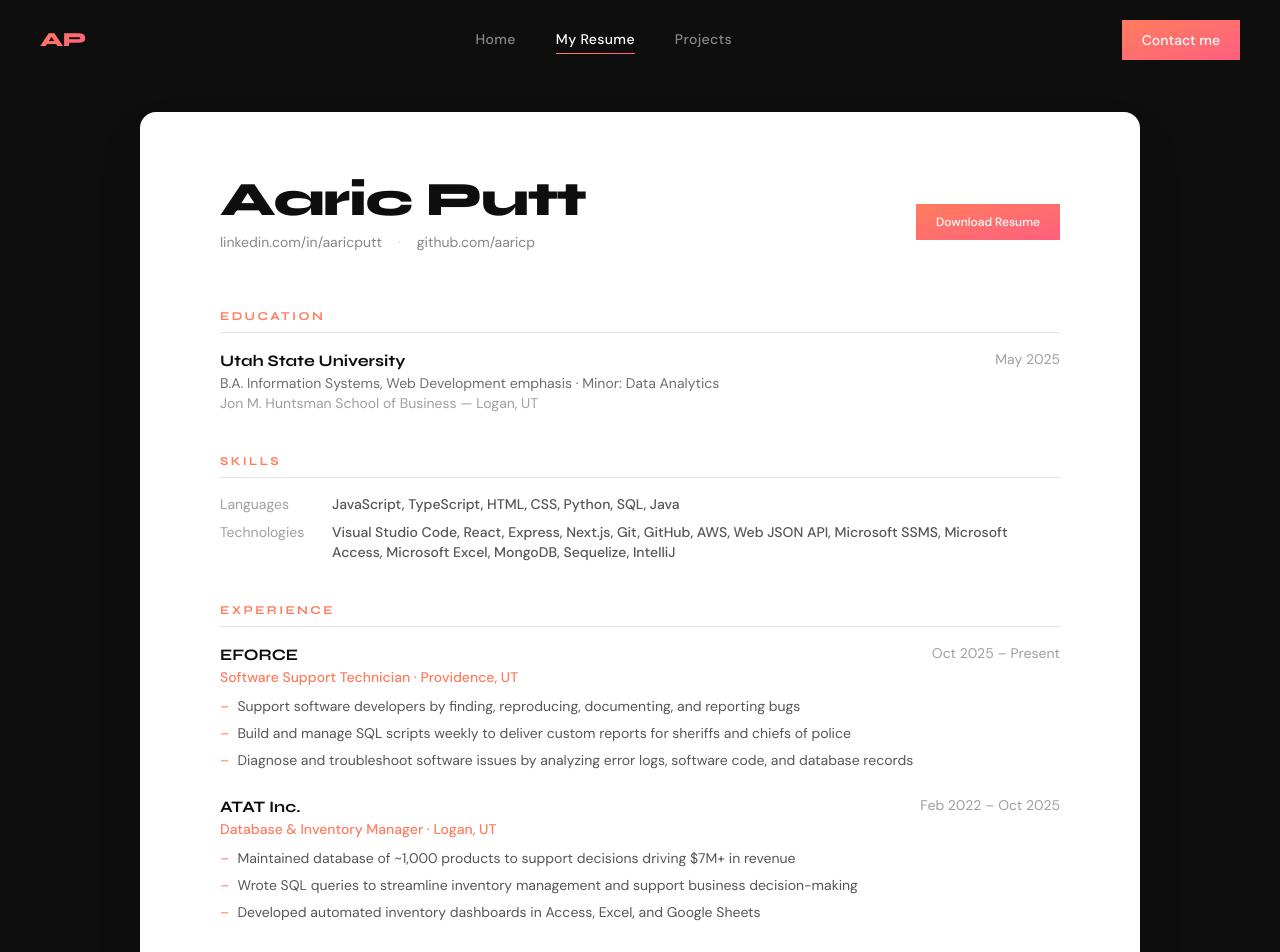
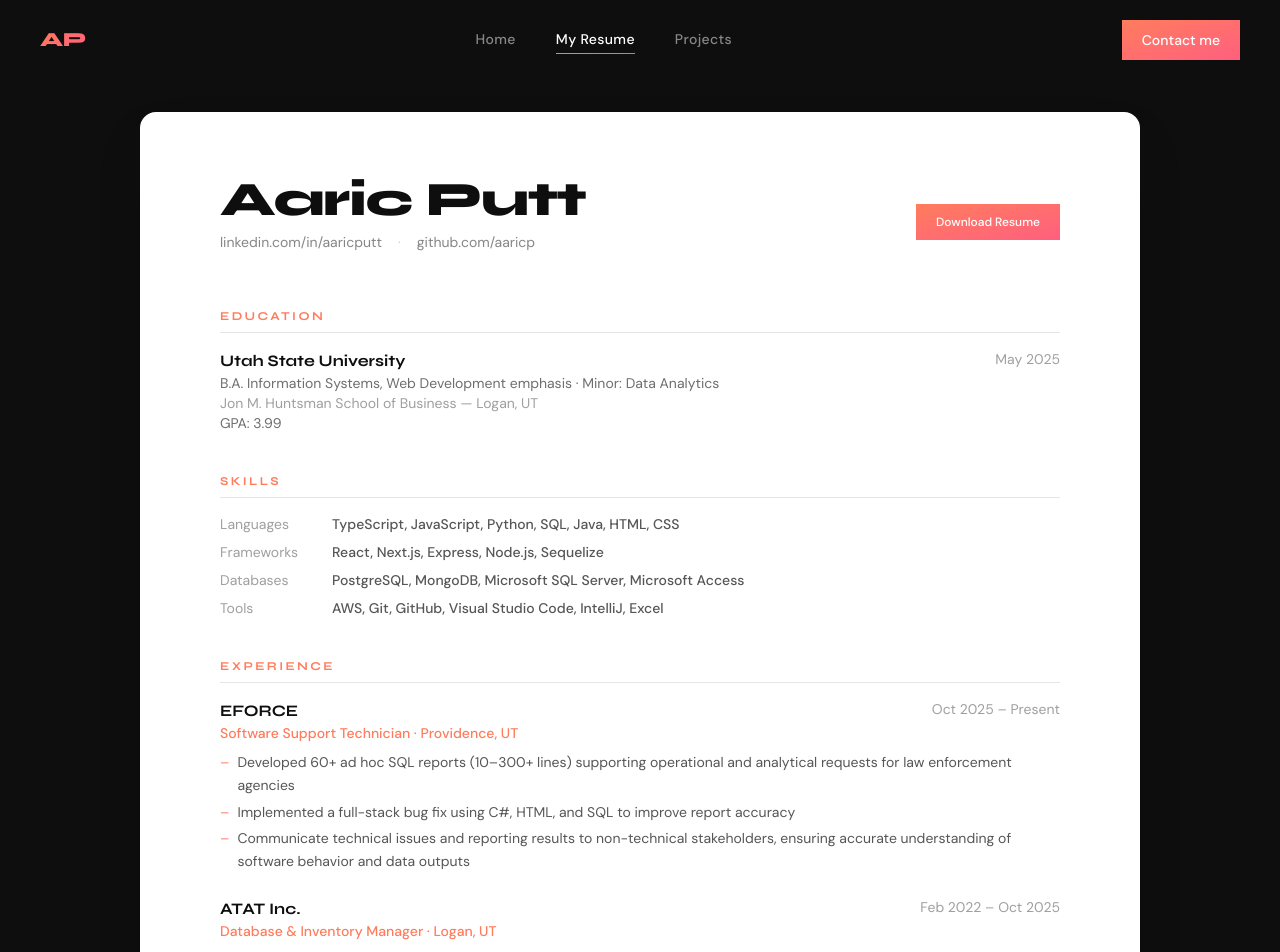
Before and after one commit to AaricP/aaricputt.com, a Next.js app: page /resume in a window 1280 px wide. Shown: the top 952 px of the page. Built offline with nearby package versions, Linux system fonts and the light colour scheme.

Commit message:
Updated Resume and Hero Section

```diff
--- a/app/(landing)/HeroSection.tsx
+++ b/app/(landing)/HeroSection.tsx
@@ -27,16 +27,19 @@ export default function HeroSection() {
 						Hi, I'm Aaric
 					</div>
 					<h1 className="font-syne font-extrabold text-[clamp(2rem,4vw,3rem)] tracking-[-0.03em] leading-tight mb-6">
-                        Always Learning
+						Full-Stack Developer
 					</h1>
+
 					<p className="text-white/45 leading-relaxed font-light mb-4">
-                        I'm a web developer with a focus on full-stack development, with a B.A. in Information Systems from Utah State University.
+						I'm a full-stack developer with a B.A. in Information Systems from Utah State University and a minor in Data Analytics. I enjoy building applications, working with databases, and creating solutions that connect technology with business needs.
 					</p>
+
 					<p className="text-white/45 leading-relaxed font-light mb-4">
-                        I enjoy working across the whole stack — backend logic, databases, and everything the user actually sees.
+						My professional experience includes managing databases, developing SQL reporting solutions, analyzing relational data, troubleshooting software issues, and building tools that support business decisions. I enjoy working at the intersection of software, data, and real-world problems.
 					</p>
+
 					<p className="text-white/45 leading-relaxed font-light">
-                        Currently working as a Software Support Technician at EFORCE, where I look into error logs, reproduce bugs, and write SQL scripts for law enforcement clients. I care about code that makes people's lives easier.
+						Outside of work, I build full-stack applications using React, Next.js, TypeScript, REST APIs, and database-driven architectures.
 					</p>
 					<div className="flex gap-5 items-center flex-wrap mt-10">
 						<div className="flex gap-5 items-center flex-wrap mt-10">
--- a/app/(landing)/resume/page.tsx
+++ b/app/(landing)/resume/page.tsx
@@ -1,7 +1,35 @@
 export default function AboutPage() {
 	const skills = {
-        Languages: ["JavaScript", "TypeScript", "HTML", "CSS", "Python", "SQL", "Java"],
-        Technologies: ["Visual Studio Code", "React", "Express", "Next.js", "Git", "GitHub", "AWS", "Web JSON API", "Microsoft SSMS", "Microsoft Access", "Microsoft Excel", "MongoDB", "Sequelize", "IntelliJ"],
+		Languages: [
+			"TypeScript",
+			"JavaScript",
+			"Python",
+			"SQL",
+			"Java",
+			"HTML",
+			"CSS",
+		],
+		Frameworks: [
+			"React",
+			"Next.js",
+			"Express",
+			"Node.js",
+			"Sequelize",
+		],
+		Databases: [
+			"PostgreSQL",
+			"MongoDB",
+			"Microsoft SQL Server",
+			"Microsoft Access",
+		],
+		Tools: [
+			"AWS",
+			"Git",
+			"GitHub",
+			"Visual Studio Code",
+			"IntelliJ",
+			"Excel",
+		],
 	};
 
 	const experience = [
@@ -11,9 +39,9 @@ export default function AboutPage() {
 			role: "Software Support Technician",
 			period: "Oct 2025 – Present",
 			bullets: [
-                "Support software developers by finding, reproducing, documenting, and reporting bugs",
-                "Build and manage SQL scripts weekly to deliver custom reports for sheriffs and chiefs of police",
-                "Diagnose and troubleshoot software issues by analyzing error logs, software code, and database records",
+				"Developed 60+ ad hoc SQL reports (10–300+ lines) supporting operational and analytical requests for law enforcement agencies",
+				"Implemented a full-stack bug fix using C#, HTML, and SQL to improve report accuracy",
+				"Communicate technical issues and reporting results to non-technical stakeholders, ensuring accurate understanding of software behavior and data outputs",
 			],
 		},
 		{
@@ -22,9 +50,9 @@ export default function AboutPage() {
 			role: "Database & Inventory Manager",
 			period: "Feb 2022 – Oct 2025",
 			bullets: [
-                "Maintained database of ~1,000 products to support decisions driving $7M+ in revenue",
-                "Wrote SQL queries to streamline inventory management and support business decision-making",
-                "Developed automated inventory dashboards in Access, Excel, and Google Sheets",
+				"Maintained a database of 1,000+ products supporting purchasing decisions for a business generating $7M+ annually",
+				"Wrote SQL queries and reporting tools to improve inventory management and business decision-making",
+				"Developed automated dashboards in Microsoft Access, Excel, and Google Sheets to reduce inventory errors and improve operational efficiency",
 			],
 		},
 	];
@@ -88,6 +116,7 @@ export default function AboutPage() {
 								<p className="font-syne font-bold text-base text-[#0f0e0e]">Utah State University</p>
 								<p className="text-[#0f0e0e]/60 text-sm">B.A. Information Systems, Web Development emphasis · Minor: Data Analytics</p>
 								<p className="text-[#0f0e0e]/40 text-sm">Jon M. Huntsman School of Business — Logan, UT</p>
+								<p className="text-[#0f0e0e]/60 text-sm">GPA: 3.99</p>
 							</div>
 							<div className="text-right shrink-0">
 								<p className="text-[#0f0e0e]/40 text-sm">May 2025</p>
@@ -147,9 +176,8 @@ export default function AboutPage() {
 						</div>
 						<ul className="flex flex-col gap-1">
 							{[
-                                "Gained leadership skills by teaching 7 days a week and leading by example daily for 2 years",
-                                "Met weekly goals by working as a team with my companion in weekly planning and setting daily goals",
-                                "Used Spanish to communicate with thousands of individuals per month",
+								"Led and collaborated with diverse teams while teaching and mentoring full-time for two years",
+								"Developed strong communication and leadership skills in English and Spanish",
 							].map((b, i) => (
 								<li key={i} className="text-[#0f0e0e]/70 text-sm leading-relaxed flex gap-2">
 									<span className="text-[#ff7c5c] shrink-0">–</span>
```
Also changed, not shown: 1 other file (tests, documents, lock files or other folders). Lines whose indentation alone changed are shown as unchanged.
